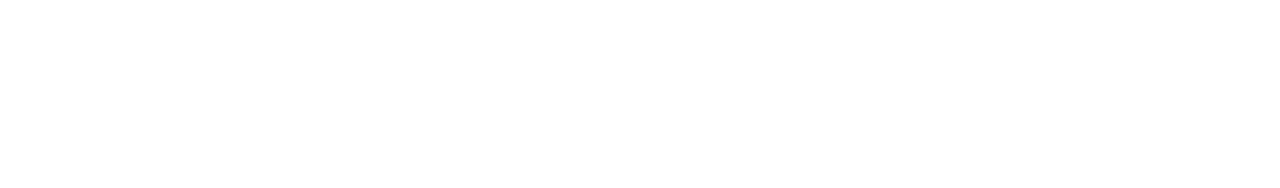
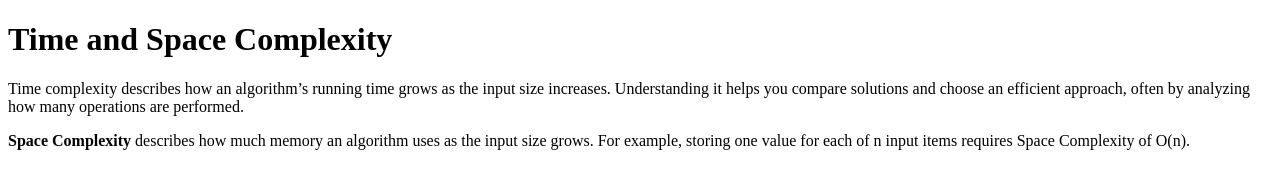
Before and after one commit to acciojob/time-and-space-complexity-siman777, a website: page main.html in a window 1280 px wide. Drawn offline with Linux system fonts and the light colour scheme.

Commit message:
created a submission

```diff
--- a/main.html
+++ b/main.html
@@ -8,6 +8,9 @@
 
 <body>
 	<!-- the entire body must be written by student -->
+	<h1>Time and Space Complexity</h1>
+	<p>Time complexity describes how an algorithm’s running time grows as the input size increases. Understanding it helps you compare solutions and choose an efficient approach, often by analyzing how many operations are performed.</p>
+	<p><b>Space Complexity</b> describes how much memory an algorithm uses as the input size grows. For example, storing one value for each of n input items requires Space Complexity of O(n).</p>
     <script type="text/javascript" src="./script.js">
 </script>
 
```
